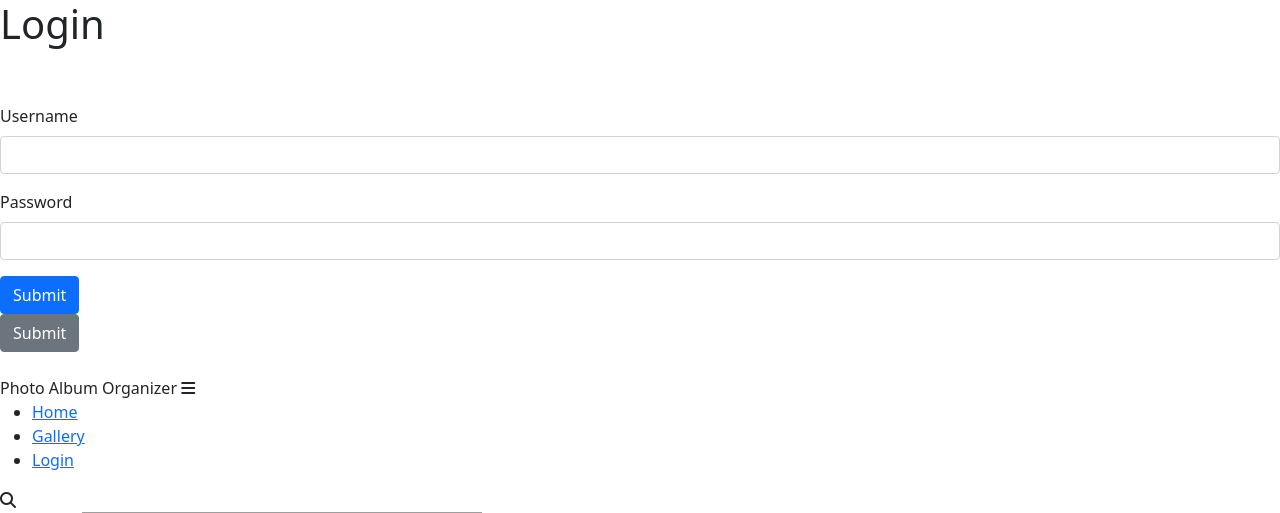
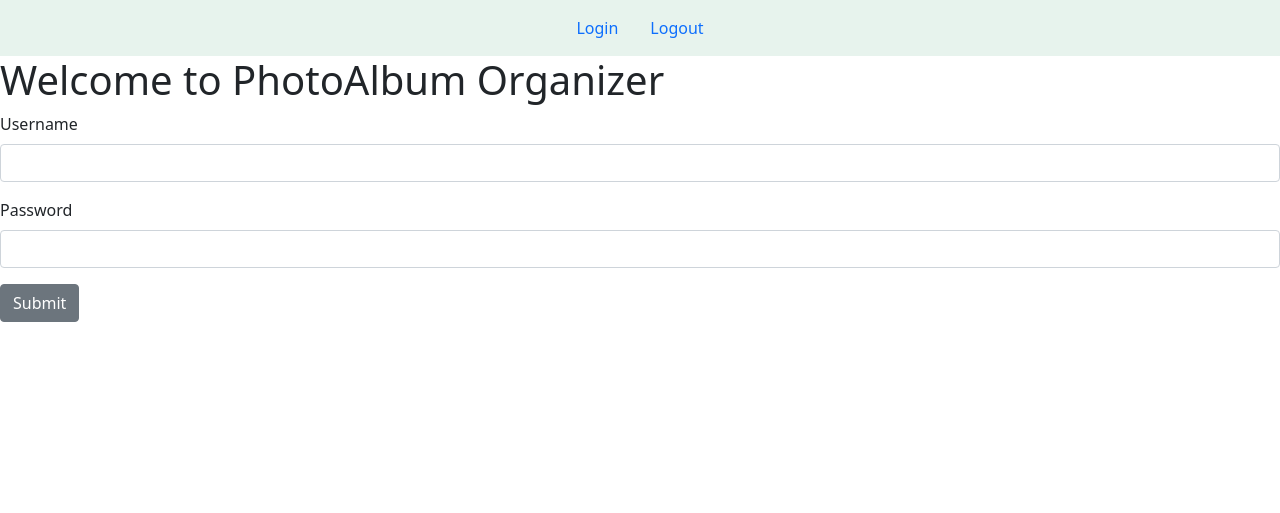
Before and after one commit to JohnnyMurph22/JohnnyMurph22, a Django app: page /login/login_user/ in a window 1280 px wide. Shown: the top 513 px of the page. After the commit the page ends 322 px from the top, so only its background shows below. Run offline with Django 4.2, Linux system fonts and the light colour scheme; some libraries are stand-ins or nearby versions; grey boxes are pictures that could not be loaded.

Commit message:
week 2/ day3 working base html, login and captcha auth

```diff
--- a/photoalbum_proj/Login/templates/authentication/login.html
+++ b/photoalbum_proj/Login/templates/authentication/login.html
@@ -1,10 +1,8 @@
-{% extends 'organizer_app/index.html' %}
+{% extends 'organizer_app/base.html' %}
 
 {% block content %}
 
-    <h1>Login</h1>
-<br/><br>
-
+    <h1>Welcome to PhotoAlbum Organizer</h1>
 
     <form action="" method=POST>
         {% csrf_token %}
@@ -12,38 +10,16 @@
         <form>
             <div class="mb-3">
               <label for="exampleInputUsername1" class="form-label">Username</label>
-              <input type="email" class="form-control" name="username">
+              <input type="username" class="form-control" name="username">
 
             </div>
             <div class="mb-3">
               <label for="exampleInputPassword1" class="form-label">Password</label>
               <input type="password" class="form-control" name="password">
             </div>
-            <div class="captcha">
-                {% if messages %}
-                {% for message in messages %}
-              <div class="alert text-center mt-5 alert-{{message.tags}}">
-                  {{message}}
-              </div>
-              {% endfor %}
-              {% endif %}
-              <form action ="" method="post" class="text-center mt-5">
-                  {% csrf_token %}
-                  {{form.captcha}}
-                  <input type="submit" value="Submit" class="btn btn-primary">
-              </form>
-
-            </div>
-
+            <input type="submit" value="Submit" class="btn btn-secondary">
         </form>
-
-
-        <input type="submit"
-        value="Submit" class="btn btn-secondary">
-
 
     </form>
 
-
-<br/><br/>
 {% endblock %}
--- a/photoalbum_proj/Login/urls.py
+++ b/photoalbum_proj/Login/urls.py
@@ -4,4 +4,6 @@ from . import views
 app_name = 'Login'
 urlpatterns = [
     path('login_user/', views.login_user, name="login"),
+    path('captcha/', views.captcha, name ='captcha')
+
 ]
--- a/photoalbum_proj/Login/views.py
+++ b/photoalbum_proj/Login/views.py
@@ -1,4 +1,6 @@
 from django.shortcuts import render, redirect
+from django.http import HttpResponseRedirect
+from django.urls import reverse
 from django.contrib.auth import authenticate, login, logout
 from django.contrib import messages
 from .forms import MyForm
@@ -10,15 +12,15 @@ def login_user(request):
         password = request.POST['password']
         user = authenticate(request, username=username, password=password)
         if user is not None:
-            print('goes to index')
+            print('goes to captcha')
             login(request, user)
-            return redirect('index')
+            return render(request,'authentication/captcha.html')
             # redirect to a success page.
         else:
-            print('goes to login')
+            print('returns to login')
             # return an 'invalid login' error
             messages.success(request, ("Unsuccessful login attempt, please try again..."))
-            return redirect('login')
+            return render(request,'authentication/login.html')
 
     else:
         print('go to authentication html')
@@ -30,7 +32,8 @@ def captcha(request):
         form = MyForm(request.POST)
         if form.is_valid():
             messages.success(request, "Success!")
+            return render(request, 'organizer_app\home.html',{})
         else:
             messages.error(request, "Wrong Captcha")
     form = MyForm()
-    return render(request, 'authentication/login.html', {'form': form})
+    return render(request, 'authentication/captcha.html', {'form': form})
--- /dev/null
+++ b/photoalbum_proj/organizer_app/templates/organizer_app/base.html
@@ -0,0 +1,28 @@
+<!DOCTYPE html>
+<html lang="en">
+<head>
+    <meta charset="UTF-8">
+    <meta http-equiv="X-UA-Compatible" content="IE=edge">
+    <meta name="viewport" content="width=device-width, initial-scale=1.0">
+    <link rel="stylesheet" href="https://cdn.jsdelivr.net/npm/bootstrap@5.1.3/dist/css/bootstrap.min.css" integrity="sha384-1BmE4kWBq78iYhFldvKuhfTAU6auU8tT94WrHftjDbrCEXSU1oBoqyl2QvZ6jIW3" crossorigin="anonymous">    <title>
+      {% block title%}
+      {% endblock title %}
+    </title>
+</head>
+<body>
+    <ul class="nav justify-content-center bg-success p-2 text-dark bg-opacity-10">
+        <li class="nav-item">
+          <a class="nav-link active" aria-current="page" href="{% url 'Login:login' %}">Login</a>
+        </li>
+        <li class="nav-item">
+          <a class="nav-link" href="{%url 'logout' %}">Logout</a>
+        </li>
+      </ul>
+
+    {% block content %}
+
+
+    {% endblock content %}
+
+</body>
+</html>
--- a/photoalbum_proj/organizer_app/templates/organizer_app/home.html
+++ b/photoalbum_proj/organizer_app/templates/organizer_app/home.html
@@ -14,6 +14,7 @@
     </div>
     <div class="alert text-center mt-5 alert-{{message.tags}}">
         {{message}}
+        hello
     </div>
 
 </body>
--- a/photoalbum_proj/organizer_app/templates/organizer_app/index.html
+++ b/photoalbum_proj/organizer_app/templates/organizer_app/index.html
@@ -1,22 +1,9 @@
-<!DOCTYPE html>
-{% load static %}
-<html lang="en">
-<head>
-    <meta charset="UTF-8">
-    <meta http-equiv="X-UA-Compatible" content="IE=edge">
-    <meta name="viewport" content="width=device-width, initial-scale=1.0">
-    <title>Photography Site</title>
-    {% comment %}
-    <link rel ="stylesheet"type="text/css" href="{% static 'css/stlye.css %}">
-    {% endcomment %}
-    <link rel="stylesheet" href="https://cdn.jsdelivr.net/npm/bootstrap@5.1.3/dist/css/bootstrap.min.css" integrity="sha384-1BmE4kWBq78iYhFldvKuhfTAU6auU8tT94WrHftjDbrCEXSU1oBoqyl2QvZ6jIW3" crossorigin="anonymous">
-    <script src="https://kit.fontawesome.com/03a227aeed.js"
-    crossorigin="anonymous"></script>
+{% extends 'organizer_app/base.html' %}
 
-</head>
+
 {% block content %}
 
-{% endblock%}
+
 
 
 
@@ -416,3 +403,5 @@ blockquote span{
     <!--  end of footer  -->
 </body>
 </html>
+
+{% endblock%}
--- a/photoalbum_proj/photoalbum_proj/settings.py
+++ b/photoalbum_proj/photoalbum_proj/settings.py
@@ -37,6 +37,7 @@ INSTALLED_APPS = [
     'django.contrib.sessions',
     'django.contrib.messages',
     'django.contrib.staticfiles',
+
     'organizer_app',
     'captcha',
     'Login'
```
Also changed, not shown: photoalbum_proj/Login/templates/authentication/captcha.html (added, +23 -0 lines), photoalbum_proj/Login/forms.py (line endings or trailing spaces), photoalbum_proj/db.sqlite3.
